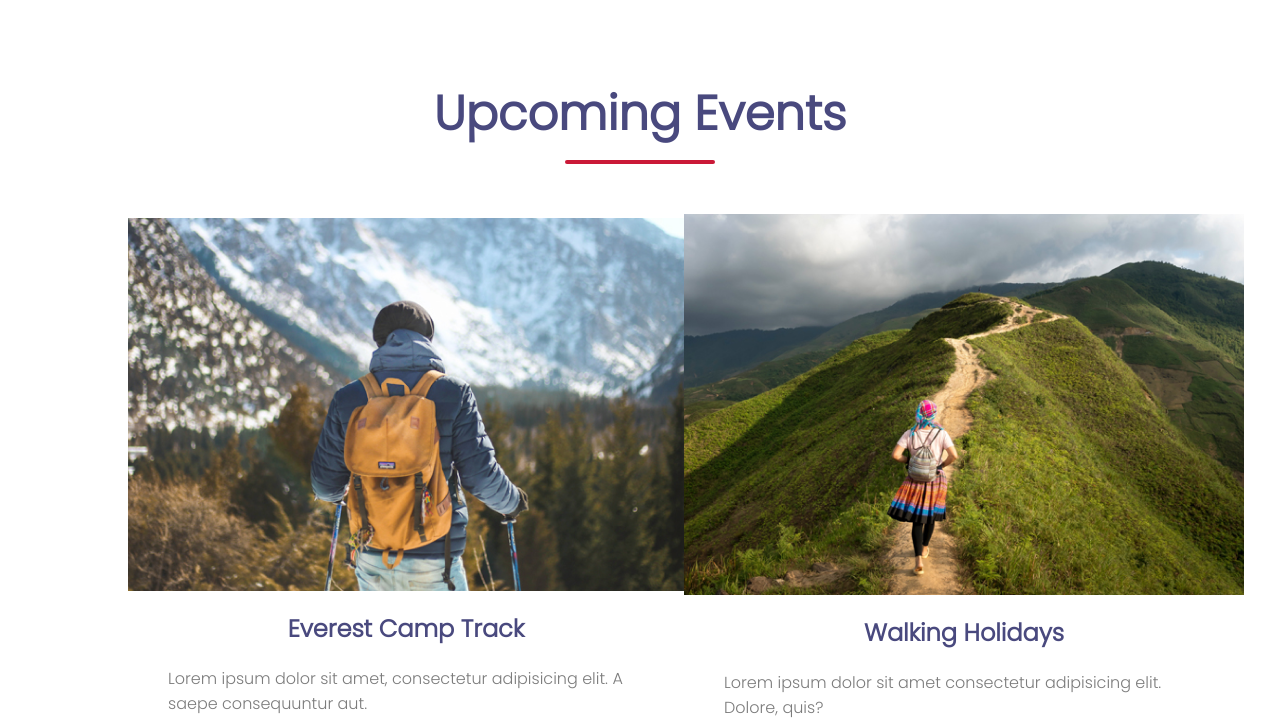
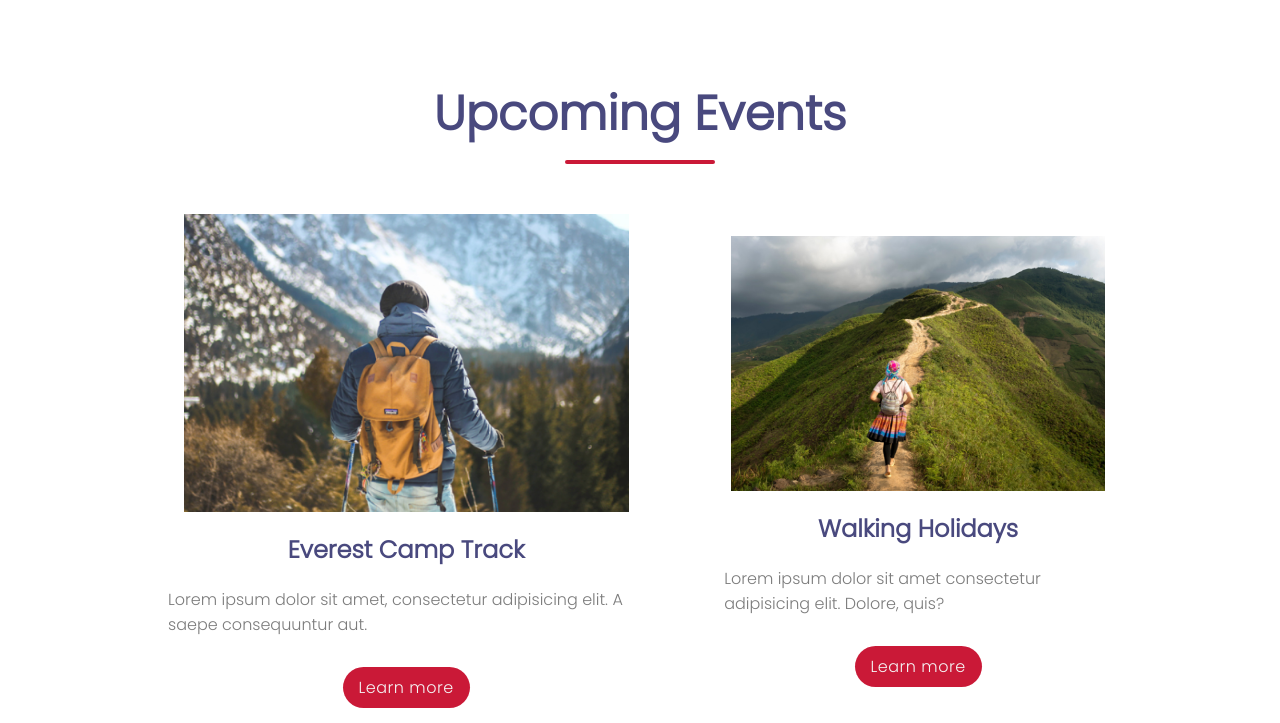
Before and after one commit to AmolShelke2/Responsive-website-HTML-CSS, a plain HTML site: page index.html in a window 1280 px wide. Shown: the part 802-1525 px from the top of the page. Drawn offline with Linux system fonts and the light colour scheme.

Commit message:
Fixed the responsive problem of the Events section

```diff
--- a/style.css
+++ b/style.css
@@ -140,8 +140,12 @@ section {
 .row {
     display: flex;
     align-items: center;
+    width: 100%;
     justify-content: space-between;
-    width: 100%;
+}
+
+.row .col img {
+    width: 80%;
 }
 
 .row .col {
@@ -336,3 +340,13 @@ p {
         padding: 10px;
     }
 }
+
+/* Transition */
+
+img {
+    transition: transform 0.3s ease;
+}
+
+img:hover {
+    transform: scale(1.1);
+}
```
